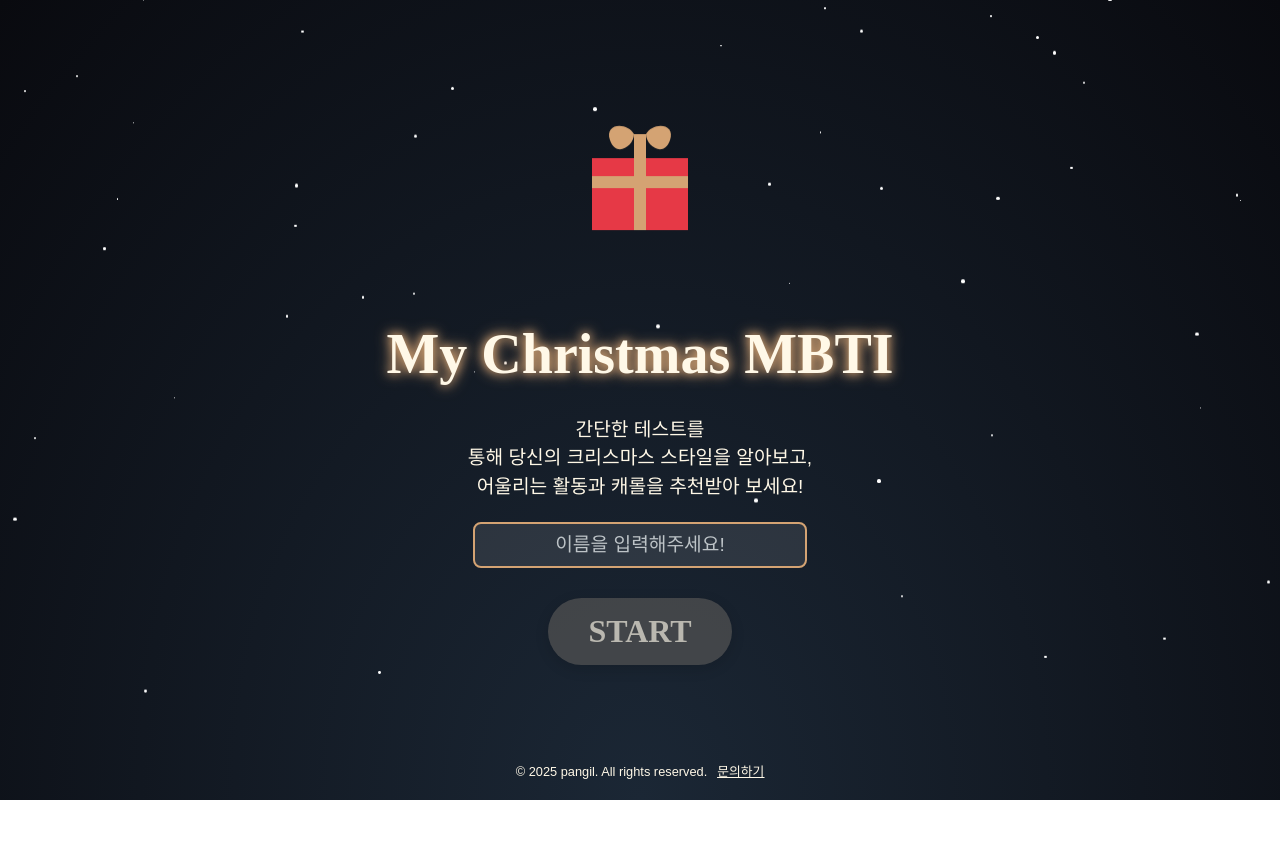
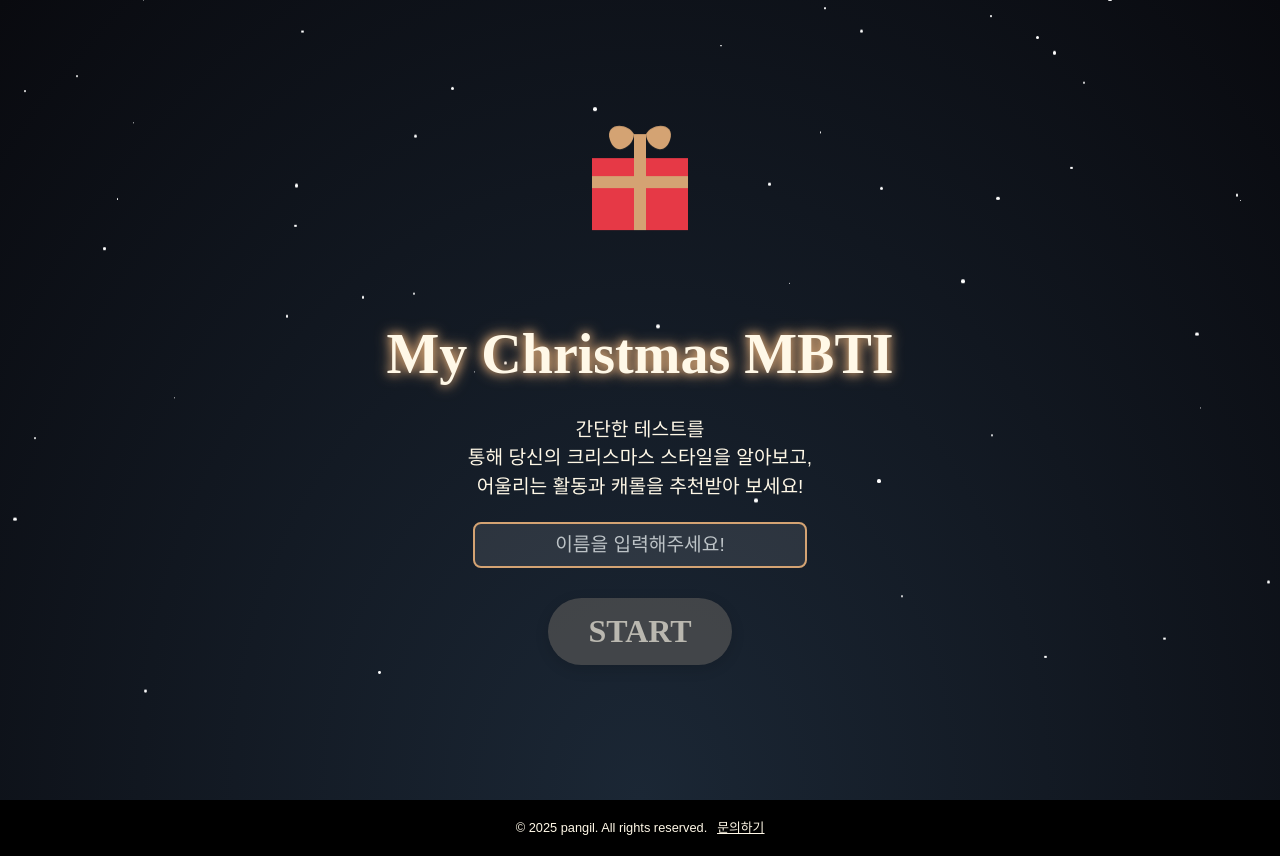
Before and after one commit to PangilProject/my-christmas-card, a React (Vite) app: page / in a window 1280 px wide. Before the commit the page ends 800 px from the top, so only its background shows below. Built offline with nearby package versions, Linux system fonts and the light colour scheme; no server answers; the database is empty; a web font is replaced by a local one.

Commit message:
fix : update bgcolor in footer

```diff
--- a/src/App.tsx
+++ b/src/App.tsx
@@ -2,7 +2,7 @@ import styled from "styled-components";
 import AppRouter from "./routes/AppRouter";
 
 const FooterContainer = styled.footer`
-  position: fixed;
+  background-color: black;
   display: flex;
   justify-content: center;
   align-items: center;
```
